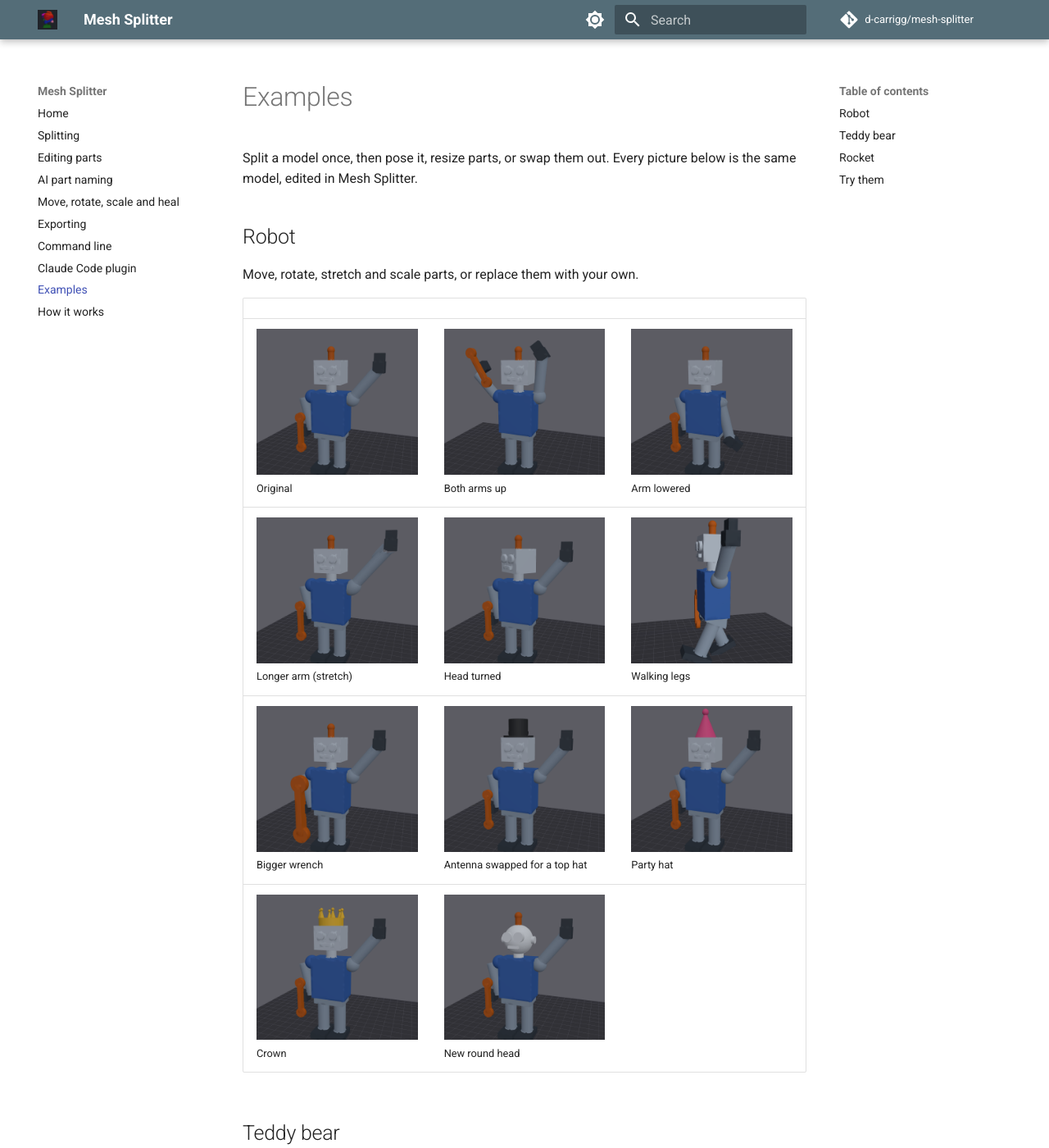
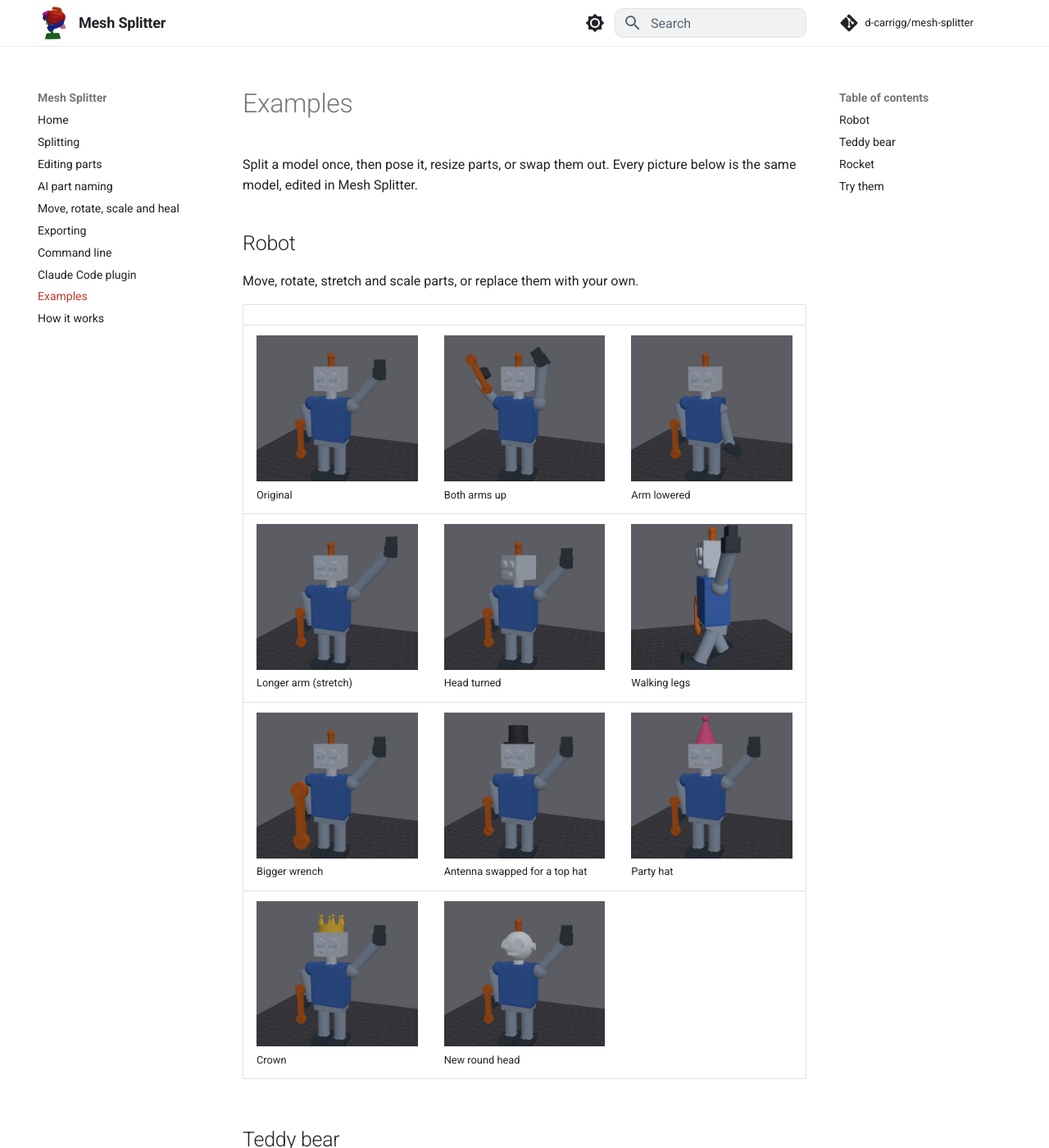
Before and after one commit to d-carrigg/mesh-splitter, an MkDocs documentation site: the page built from docs/examples.md, in a window 1280 px wide and 1400 px high. Shown: the whole window at 82% size. Built offline with MkDocs 1.6.1 and Material for MkDocs 9.7.7, drawn with Linux system fonts in a browser that asks for light colours; comment, search, counter and statistics services are not loaded.

Commit message:
docs: clean up site header with neutral bar and crisp logo (#54)
Claude-Session: https://claude.ai/code/session_01FChPq6ASYWiQQBszaQM6XW

Co-authored-by: Claude <noreply@anthropic.com>

```diff
--- /dev/null
+++ b/docs/stylesheets/extra.css
@@ -0,0 +1,93 @@
+/* Header polish: neutral bar, crisp logo, brand accent taken from the logo. */
+
+[data-md-color-primary="custom"] {
+  --md-primary-fg-color: #ffffff;
+  --md-primary-fg-color--light: #f4f5f7;
+  --md-primary-fg-color--dark: #e6e8ec;
+  --md-primary-bg-color: #1f2329;
+  --md-primary-bg-color--light: #5b6270;
+}
+
+[data-md-color-scheme="slate"][data-md-color-primary="custom"] {
+  --md-primary-fg-color: #1a1d23;
+  --md-primary-fg-color--light: #23272f;
+  --md-primary-fg-color--dark: #14161b;
+  --md-primary-bg-color: #e8eaee;
+  --md-primary-bg-color--light: #9aa1ad;
+  --md-default-bg-color: #1a1d23;
+}
+
+[data-md-color-accent="custom"] {
+  --md-accent-fg-color: #d6402e;
+  --md-accent-fg-color--transparent: rgba(214, 64, 46, 0.1);
+  --md-typeset-a-color: #c0392b;
+}
+
+[data-md-color-scheme="slate"][data-md-color-accent="custom"] {
+  --md-accent-fg-color: #ff6b57;
+  --md-accent-fg-color--transparent: rgba(255, 107, 87, 0.12);
+  --md-typeset-a-color: #ff8a78;
+}
+
+/* Bar: flat with a hairline divider instead of a drop shadow. */
+.md-header,
+.md-header--shadow {
+  box-shadow: 0 1px 0 rgba(0, 0, 0, 0.08);
+}
+[data-md-color-scheme="slate"] .md-header,
+[data-md-color-scheme="slate"] .md-header--shadow {
+  box-shadow: 0 1px 0 rgba(255, 255, 255, 0.07);
+}
+
+@media screen and (min-width: 76.25em) {
+  .md-header__inner {
+    padding-top: 0.2rem;
+    padding-bottom: 0.2rem;
+  }
+}
+
+/* Bigger logo, tighter gap to the title. */
+.md-header__button.md-logo {
+  margin: 0 0.1rem 0 0.4rem;
+  padding: 0.2rem;
+}
+.md-header__button.md-logo img,
+.md-header__button.md-logo svg {
+  height: 2rem;
+  width: auto;
+}
+.md-header__title {
+  margin-left: 0.2rem !important;
+  font-weight: 700;
+  letter-spacing: -0.01em;
+}
+
+/* Search: soft pill that reads on both a white and a dark bar. */
+@media screen and (min-width: 60em) {
+  .md-search__form {
+    border-radius: 0.5rem;
+    background-color: rgba(31, 35, 41, 0.06);
+    box-shadow: inset 0 0 0 1px rgba(31, 35, 41, 0.08);
+  }
+  .md-search__form:hover {
+    background-color: rgba(31, 35, 41, 0.1);
+  }
+  [data-md-color-scheme="slate"] .md-search__form {
+    background-color: rgba(255, 255, 255, 0.06);
+    box-shadow: inset 0 0 0 1px rgba(255, 255, 255, 0.08);
+  }
+  [data-md-color-scheme="slate"] .md-search__form:hover {
+    background-color: rgba(255, 255, 255, 0.1);
+  }
+  .md-search__input::placeholder {
+    color: var(--md-primary-bg-color--light);
+  }
+  .md-search__input + .md-search__icon {
+    color: var(--md-primary-bg-color--light);
+  }
+}
+
+/* Repo widget: quieter facts line. */
+.md-source__facts {
+  opacity: 0.7;
+}
--- a/mkdocs.yml
+++ b/mkdocs.yml
@@ -24,22 +24,26 @@ nav:
   - How it works: how-it-works.md
 theme:
   name: material
-  logo: icon.png
-  favicon: icon.png
+  logo: assets/logo.png
+  favicon: assets/logo.png
   palette:
     - media: "(prefers-color-scheme: light)"
       scheme: default
-      primary: blue grey
+      primary: custom
+      accent: custom
       toggle: { icon: material/brightness-7, name: Dark mode }
     - media: "(prefers-color-scheme: dark)"
       scheme: slate
-      primary: blue grey
+      primary: custom
+      accent: custom
       toggle: { icon: material/brightness-4, name: Light mode }
   features:
     - navigation.sections
     - navigation.footer
     - toc.follow
     - search.highlight
+extra_css:
+  - stylesheets/extra.css
 markdown_extensions:
   - toc: { permalink: true }
   - tables
```
Also changed, not shown: docs/assets/logo.png (added).
